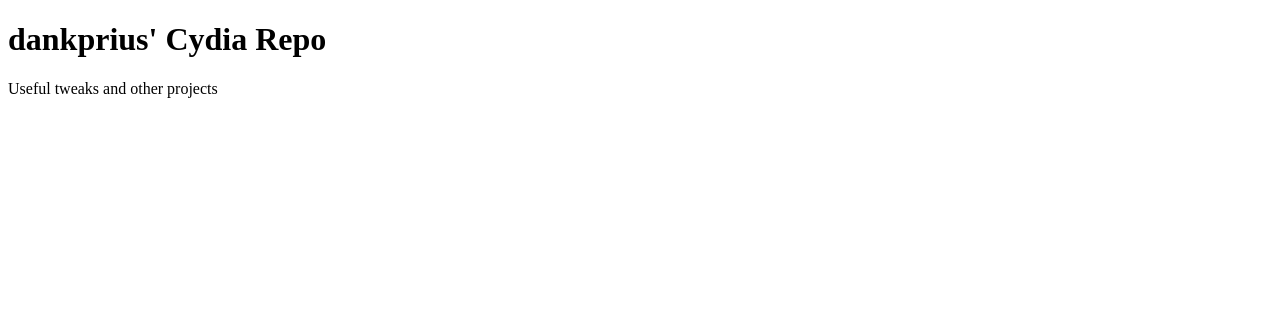
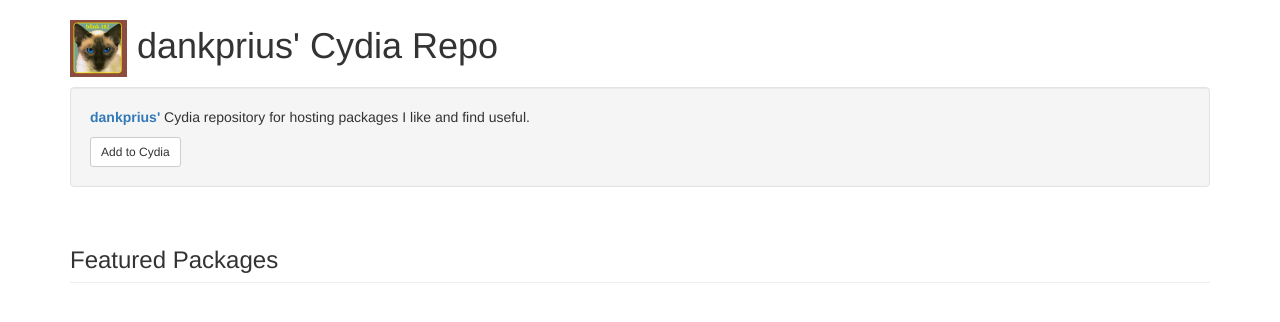
Before and after one commit to dankprius/repo, a plain HTML site: page index.html in a window 1280 px wide. Drawn offline with nearby package versions, Linux system fonts and the light colour scheme.

Commit message:
404 fix
Rebuilt Packages file the right way to hopefully fix the 404 error

```diff
--- a/index.html
+++ b/index.html
@@ -1,13 +1,25 @@
 <!DOCTYPE html>
+<html lang="en">
+<head>
+  <title>Reposi3</title>
+  <meta charset="utf-8">
+  <meta name="viewport" content="width=device-width, initial-scale=1">
+  <link rel="stylesheet" href="https://maxcdn.bootstrapcdn.com/bootstrap/3.3.5/css/bootstrap.min.css">
+  <script src="https://ajax.googleapis.com/ajax/libs/jquery/2.1.3/jquery.min.js"></script>
+</head>
+<body>
 
- <html>
+<div class="container">
+	<h1><img src="CydiaIcon.png"> dankprius' Cydia Repo</h1>
+</div>
 
- <body>
+<div class="container">
+	<div class="well">
+		<p><span class="text-primary"><b>dankprius'</span></b> Cydia repository for hosting packages I like and find useful.</p>
+		<a class="btn btn-sm btn-default" href="cydia://url/https://cydia.saurik.com/api/share#?source=https://dankprius.github.io/repo/">Add to Cydia</a>
+	</div>
+</div>
 
-<h1>dankprius' Cydia Repo</h1>
-
-<p>Useful tweaks and other projects</p>
-
-</body>
-
-</html>
+<div class="container">
+  <h3 id="wells" class="page-header">Featured Packages</h3>
+</div>
```
Also changed, not shown: 3 other files.
